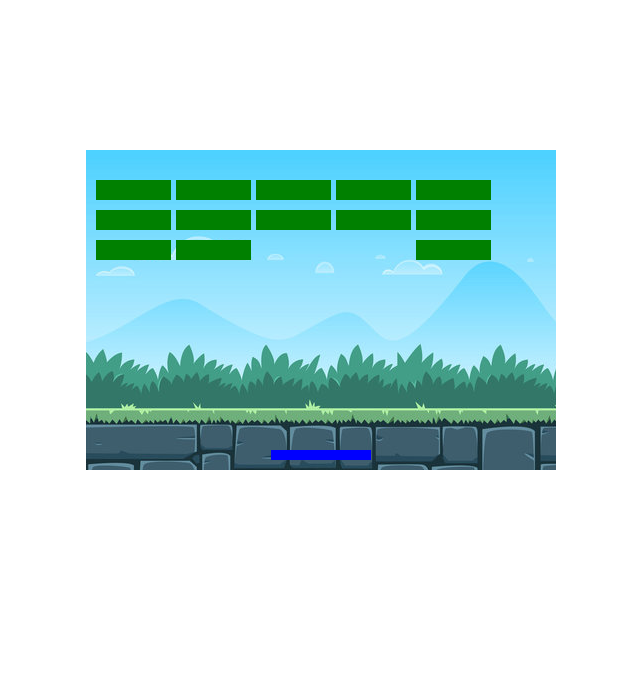
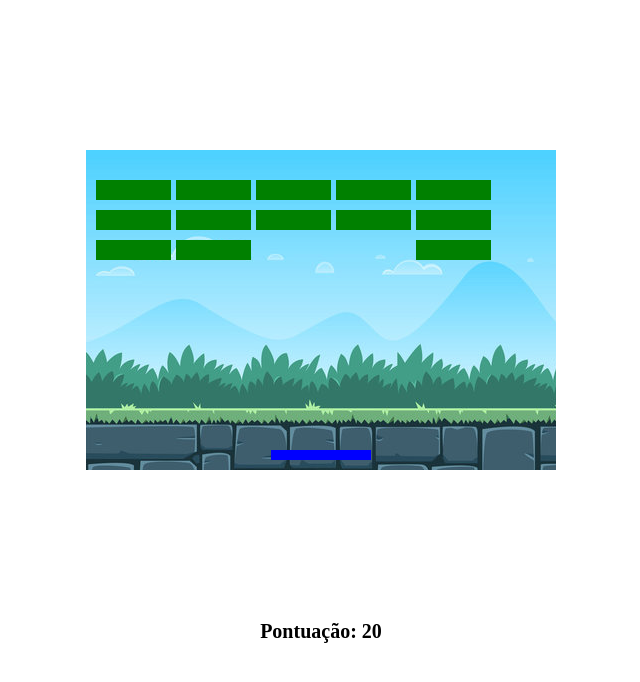
Before and after one commit to ViniciusNascimento27/ramon, a plain HTML site: page PROVARAMON/index.html in a window 1280 px wide. Shown: the whole page, without its empty margins (319-959 px from the left). Drawn offline with Linux system fonts and the light colour scheme.

Commit message:
pontuação inserida

```diff
--- a/PROVARAMON/index.html
+++ b/PROVARAMON/index.html
@@ -14,13 +14,20 @@
             display: block;
             margin: 150px auto;
         }
+        #score {
+            font-size: 20px;
+            font-weight: bold;
+            color: black;
+        }
     </style>
 </head>
 <body>
     <canvas id="gameCanvas" width="470" height="320"></canvas>
+    <div id="score">Pontuação:  </div>
     <script>
         const canvas = document.getElementById("gameCanvas");
         const ctx = canvas.getContext("2d");
+        let score = 0;
         //aqui criei minha "raquete"
         class Paddle {
             constructor() {
@@ -103,6 +110,7 @@
             ctx.clearRect(0, 0, canvas.width, canvas.height);
             paddle.move();
             ball.move();
+            //colisão da bola com a raquete
             if (
                 ball.x > paddle.x &&
                 ball.x < paddle.x + paddle.width &&
@@ -110,6 +118,7 @@
             ) {
                 ball.dy *= -1;
             }
+            //colisão da bola com os blocos
             blocks.forEach(block => {
                 if (
                     block.visible &&
@@ -120,11 +129,15 @@
                 ) {
                     ball.dy *= -1;
                     block.visible = false;
+                    //adicione a pontuação
+                    score += 10;
                 }
             });
             paddle.draw();
             ball.draw();
             blocks.forEach(block => block.draw());
+
+            document.getElementById("score").innerText = `Pontuação: ${score}`;
             requestAnimationFrame(update);
         }
         //aqui criei teclas para controlar a "raquete"
```
